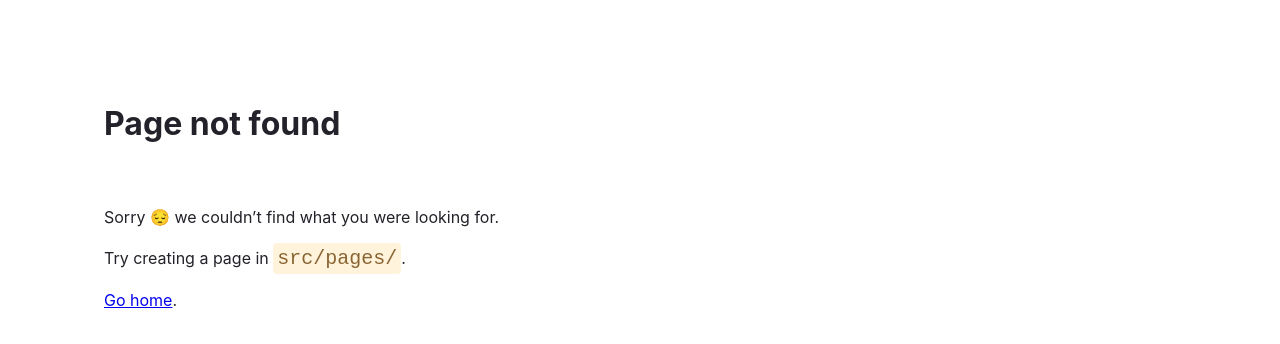
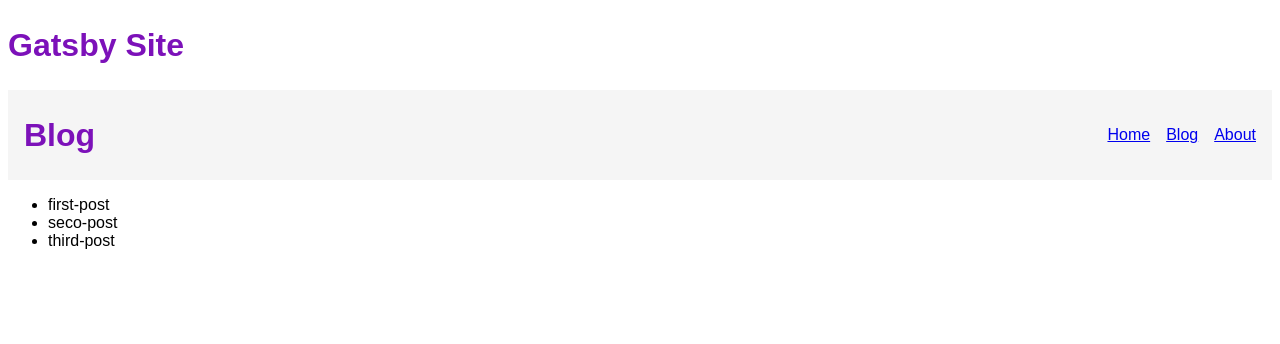
Before and after one commit to JoseIgnacioCastro/gatsby-site, a Gatsby site: page /Blog in a window 1280 px wide. Before the commit this address had no page. Built offline with nearby package versions, Linux system fonts and the light colour scheme; Gatsby itself is replaced by a stand-in of ours.

Commit message:
third-s-progress

```diff
--- a/gatsby-config.js
+++ b/gatsby-config.js
@@ -1,7 +1,18 @@
 module.exports = {
   siteMetadata: {
-    siteUrl: "https://www.yourdomain.tld",
-    title: "My Gatsby Site",
+    siteUrl: 'https://www.yourdomain.tld',
+    title: 'Gatsby Site',
+    description: 'This is a small description',
   },
-  plugins: [],
+  plugins: [
+    'gatsby-plugin-image',
+    'gatsby-plugin-sharp',
+    {
+      resolve: 'gatsby-source-filesystem',
+      options: {
+        name: `blog`,
+        path: `${__dirname}/blog`,
+      },
+    },
+  ],
 };
--- a/package.json
+++ b/package.json
@@ -16,6 +16,9 @@
   },
   "dependencies": {
     "gatsby": "^3.13.1",
+    "gatsby-plugin-image": "^1.14.0",
+    "gatsby-plugin-sharp": "^3.14.0",
+    "gatsby-source-filesystem": "^3.14.0",
     "react": "^17.0.1",
     "react-dom": "^17.0.1"
   }
--- a/src/components/Layout.js
+++ b/src/components/Layout.js
@@ -1,7 +1,8 @@
 import React from 'react';
 import { Link } from 'gatsby';
+import { useStaticQuery, graphql } from 'gatsby';
 import {
-  title,
+  titleH,
   container,
   nav,
   linkItems,
@@ -9,15 +10,37 @@
 } from '../components/layoutStyle.module.css';
 
 const Layout = ({ titlePage, children }) => {
+  // *** UseStatciQuery solo se llama una vez
+  const data = useStaticQuery(graphql`
+    query {
+      site {
+        siteMetadata {
+          title
+        }
+      }
+    }
+  `);
+  // *** Destrucuring Query
+  const { title } = data.site.siteMetadata;
+
   return (
     <div className={container}>
+      <title>
+        {titlePage} | {title}
+      </title>
+      <header>
+        <h2 className={titleH}>{title}</h2>
+      </header>
       <nav className={nav}>
         <div>
-          <h1 className={title}>{titlePage}</h1>
+          <h1 className={titleH}>{titlePage}</h1>
         </div>
         <ul className={linkItems}>
           <li className={linkItem}>
             <Link to='/'>Home</Link>
+          </li>
+          <li className={linkItem}>
+            <Link to='/Blog'>Blog</Link>
           </li>
           <li className={linkItem}>
             <Link to='/About'>About</Link>
--- a/src/components/layoutStyle.module.css
+++ b/src/components/layoutStyle.module.css
@@ -1,4 +1,4 @@
-.title {
+.titleH {
   color: #7c11b9;
   font-size: 2rem;
 }
--- a/src/pages/About.js
+++ b/src/pages/About.js
@@ -1,6 +1,7 @@
 import React from 'react';
 import { Link } from 'gatsby';
 import Layout from '../components/Layout';
+import { StaticImage } from 'gatsby-plugin-image';
 
 const About = () => {
   return (
@@ -8,6 +9,10 @@
       <p>
         Hi there! I'm the proud creator of this site, which I built with Gatsby.
       </p>
+      <StaticImage
+        src='../images/bg-fortnite-temp-6.jpg'
+        alt="alt='Imagen Background Fortnite Temp.5'"
+      />
     </Layout>
   );
 };
--- /dev/null
+++ b/src/pages/Blog.js
@@ -0,0 +1,27 @@
+import React from 'react';
+import { graphql } from 'gatsby';
+import Layout from '../components/Layout';
+
+const Blog = ({ data }) => {
+  return (
+    <Layout titlePage='Blog'>
+      <ul>
+        {data.allFile.nodes.map((node) => (
+          <li key={node.name}>{node.name}</li>
+        ))}
+      </ul>
+    </Layout>
+  );
+};
+
+export const query = graphql`
+  query {
+    allFile {
+      nodes {
+        name
+      }
+    }
+  }
+`;
+
+export default Blog;
--- a/src/pages/index.js
+++ b/src/pages/index.js
@@ -1,5 +1,6 @@
 import * as React from 'react';
 import Layout from '../components/Layout';
+import { StaticImage } from 'gatsby-plugin-image';
 
 // styles
 const pageStyles = {
@@ -131,6 +132,10 @@
   return (
     <Layout titlePage='Home'>
       <p>I'm making this by following the Gatsby Tutorial.</p>
+      <StaticImage
+        src='../images/bg-fortnite-temp-5.jpg'
+        alt='Imagen Background Fortnite Temp.4'
+      />
     </Layout>
   );
 };
```
Also changed, not shown: blog/first-post.mdx (added), blog/seco-post.mdx (added), blog/third-post.mdx (added), src/images/bg-fortnite-temp-5.jpg (added), src/images/bg-fortnite-temp-6.jpg (added), 1 other file.
